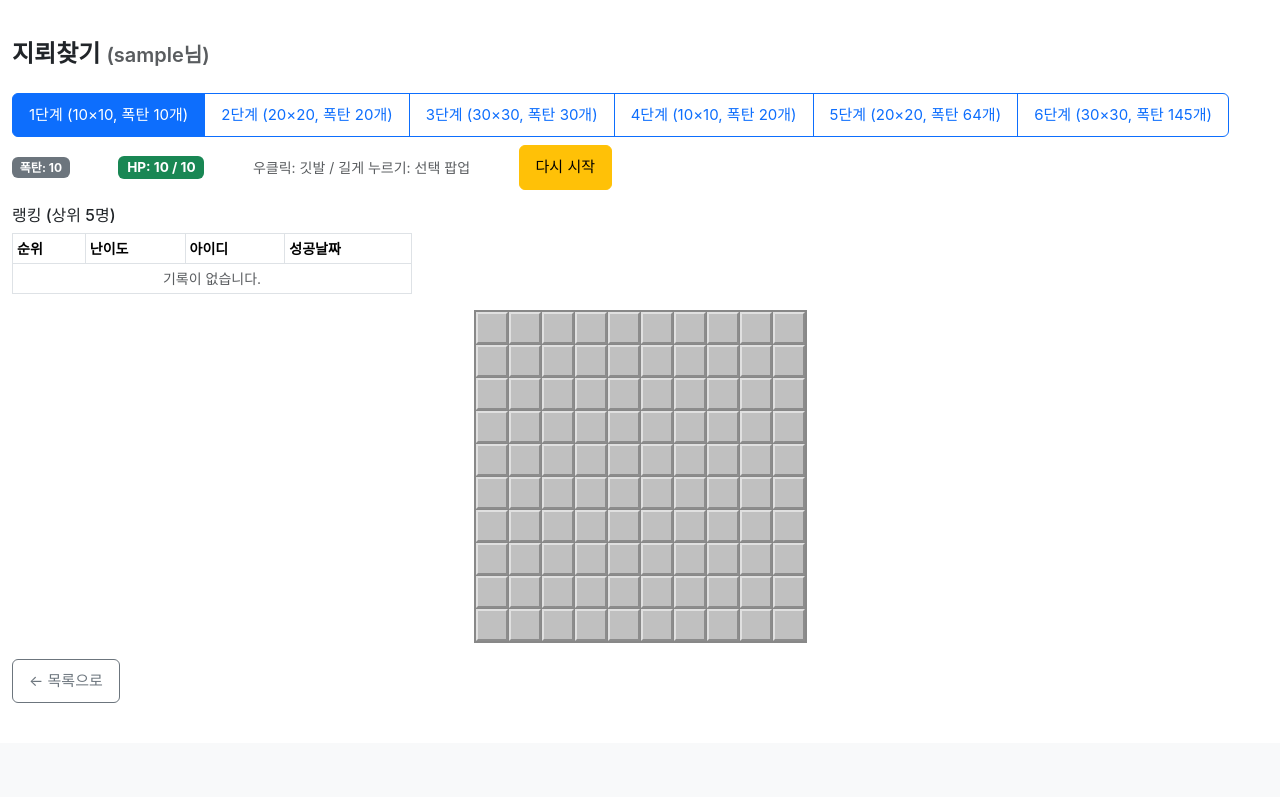
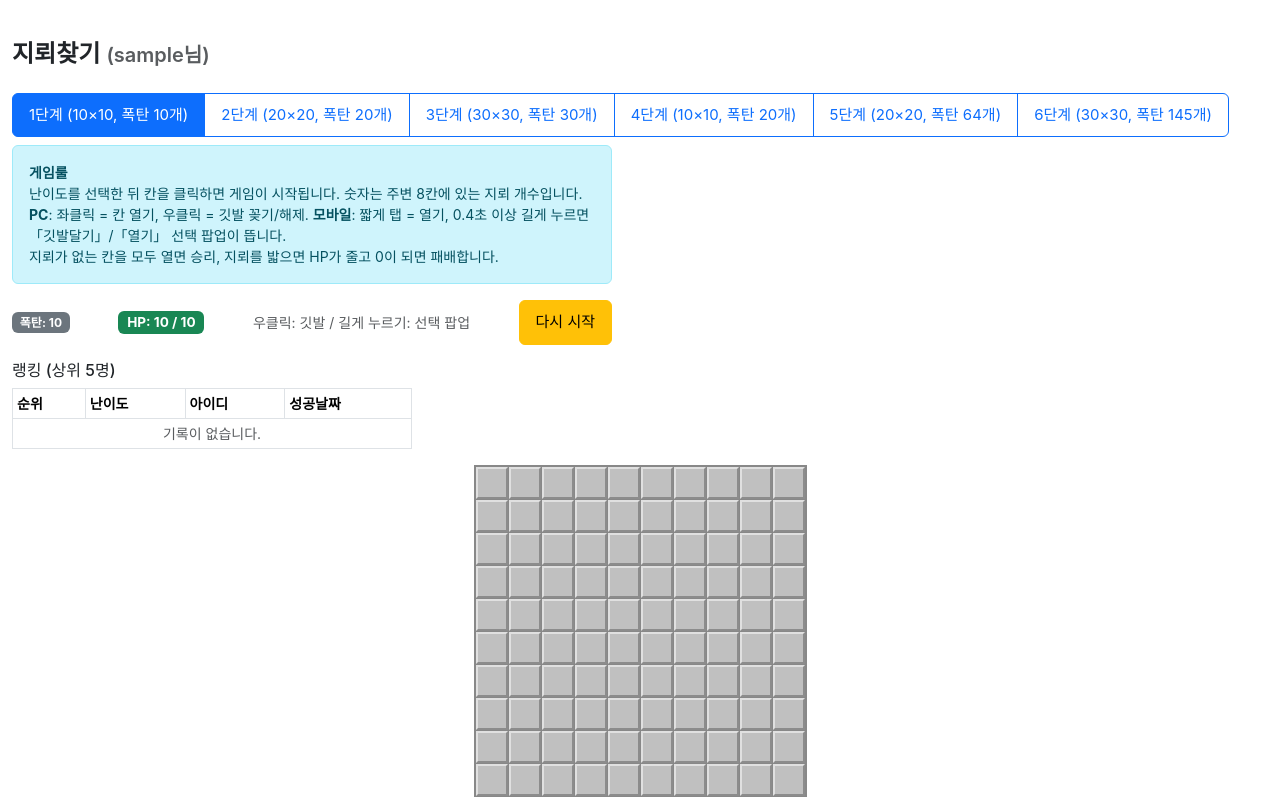
Before and after one commit to shhan1324/TestSvr, a Flask app: page /minesweeper in a window 1280 px wide. Shown: the part 57-854 px from the top of the page. Before the commit the page ends 760 px from the top, so only its background shows below. Run offline with Flask 3, Linux system fonts and the light colour scheme; the visitor is signed in with stand-in values (Sample User, id 1); data that the repository does not hold is empty.

Commit message:
Update minesweeper.html

```diff
--- a/templates/minesweeper.html
+++ b/templates/minesweeper.html
@@ -14,6 +14,12 @@
       <button type="button" class="btn btn-outline-primary" data-level="4">4단계 (10×10, 폭탄 20개)</button>
       <button type="button" class="btn btn-outline-primary" data-level="5">5단계 (20×20, 폭탄 64개)</button>
       <button type="button" class="btn btn-outline-primary" data-level="6">6단계 (30×30, 폭탄 145개)</button>
+    </div>
+    <div class="alert alert-info small mb-3">
+      <strong>게임룰</strong><br>
+      난이도를 선택한 뒤 칸을 클릭하면 게임이 시작됩니다. 숫자는 주변 8칸에 있는 지뢰 개수입니다.<br>
+      <strong>PC</strong>: 좌클릭 = 칸 열기, 우클릭 = 깃발 꽂기/해제. <strong>모바일</strong>: 짧게 탭 = 열기, 0.4초 이상 길게 누르면 「깃발달기」/「열기」 선택 팝업이 뜹니다.<br>
+      지뢰가 없는 칸을 모두 열면 승리, 지뢰를 밟으면 HP가 줄고 0이 되면 패배합니다.
     </div>
     <div class="status-bar d-flex justify-content-between align-items-center flex-wrap gap-2">
       <span id="bombCount" class="badge bg-secondary">폭탄: 0</span>
```
